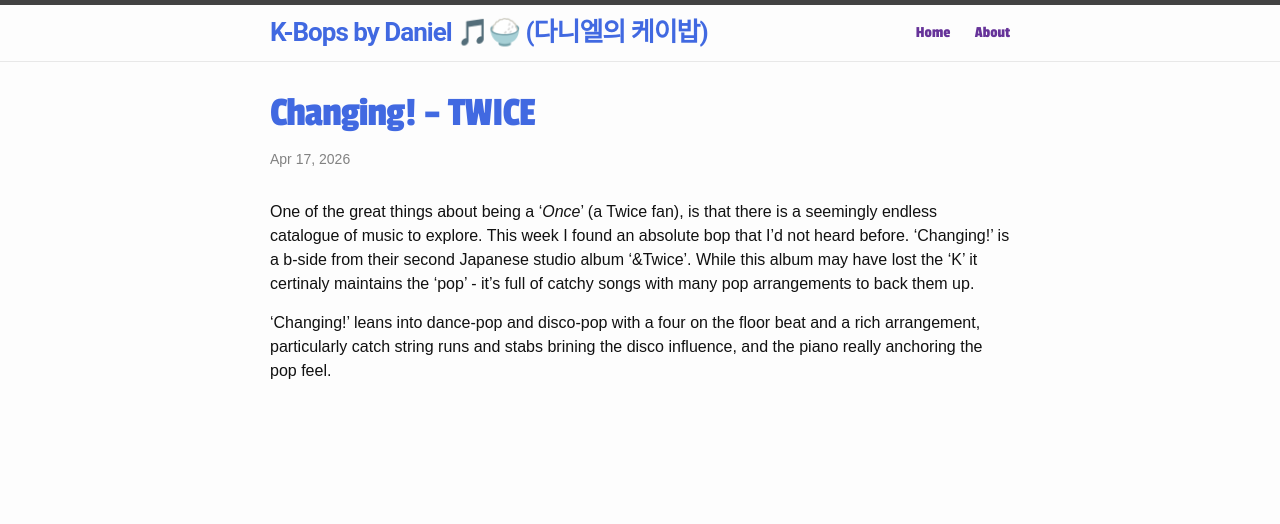
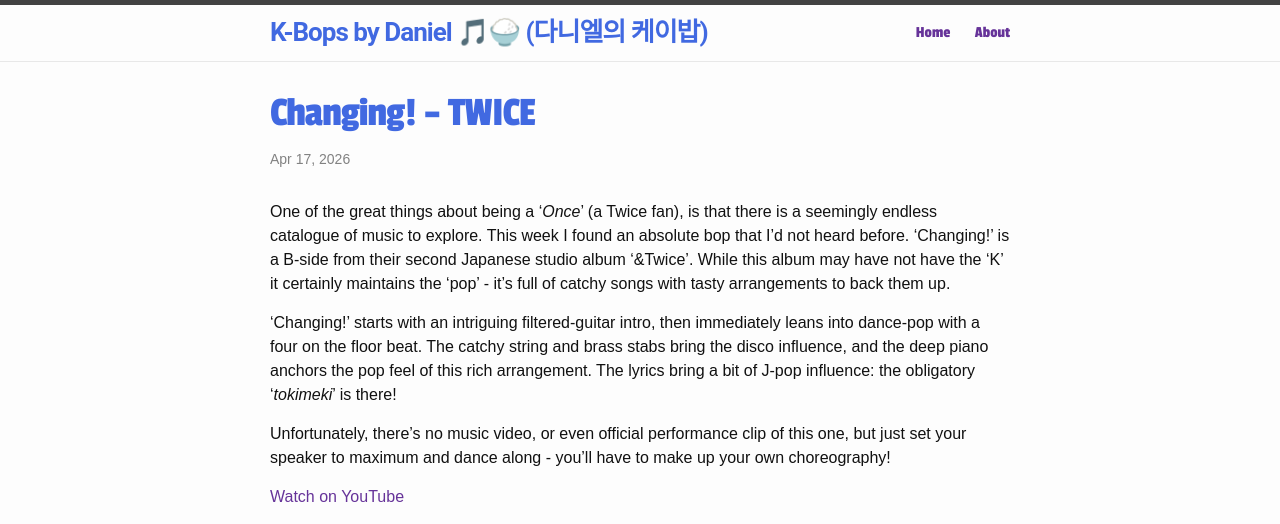
Before and after one commit to danielok/KBops, a Jekyll site: the page built from _posts/2026/2026-04-17-changing-twice.markdown, in a window 1280 px wide. Shown: the top 524 px of the page. Built offline with Jekyll 4.4.1, drawn with Linux system fonts in a browser that asks for light colours; grey boxes are pictures that could not be loaded.

Commit message:
Added Changing - Twice

```diff
--- a/_posts/2026/2026-04-17-changing-twice.markdown
+++ b/_posts/2026/2026-04-17-changing-twice.markdown
@@ -5,6 +5,12 @@
 categories: kpop
 ---
 
-One of the great things about being a '*Once*' (a Twice fan), is that there is a seemingly endless catalogue of music to explore. This week I found an absolute bop that I'd not heard before. 'Changing!' is a b-side from their second Japanese studio album '&Twice'. While this album may have lost the 'K' it certinaly maintains the 'pop' - it's full of catchy songs with many pop arrangements to back them up.
+One of the great things about being a '*Once*' (a Twice fan), is that there is a seemingly endless catalogue of music to explore. This week I found an absolute bop that I'd not heard before. 'Changing!' is a B-side from their second Japanese studio album '&Twice'. While this album may have not have the 'K' it certainly maintains the 'pop' - it's full of catchy songs with tasty arrangements to back them up.
 
-'Changing!' leans into dance-pop and disco-pop with a four on the floor beat and a rich arrangement, particularly catch string runs and stabs brining the disco influence, and the piano really anchoring the pop feel.
+'Changing!' starts with an intriguing filtered-guitar intro, then immediately leans into dance-pop with a four on the floor beat. The catchy string and brass stabs bring the disco influence, and the deep piano anchors the pop feel of this rich arrangement. The lyrics bring a bit of J-pop influence: the obligatory '*tokimeki*' is there!
+
+Unfortunately, there's no music video, or even official performance clip of this one, but just set your speaker to maximum and dance along - you'll have to make up your own choreography!
+
+<a href="https://www.youtube.com/watch?v=YMacCmjneiU">Watch on YouTube</a>
+
+<iframe width="560" height="315" src="https://www.youtube.com/embed/YMacCmjneiU" title="YouTube video player" frameborder="0" allowfullscreen></iframe>
```
